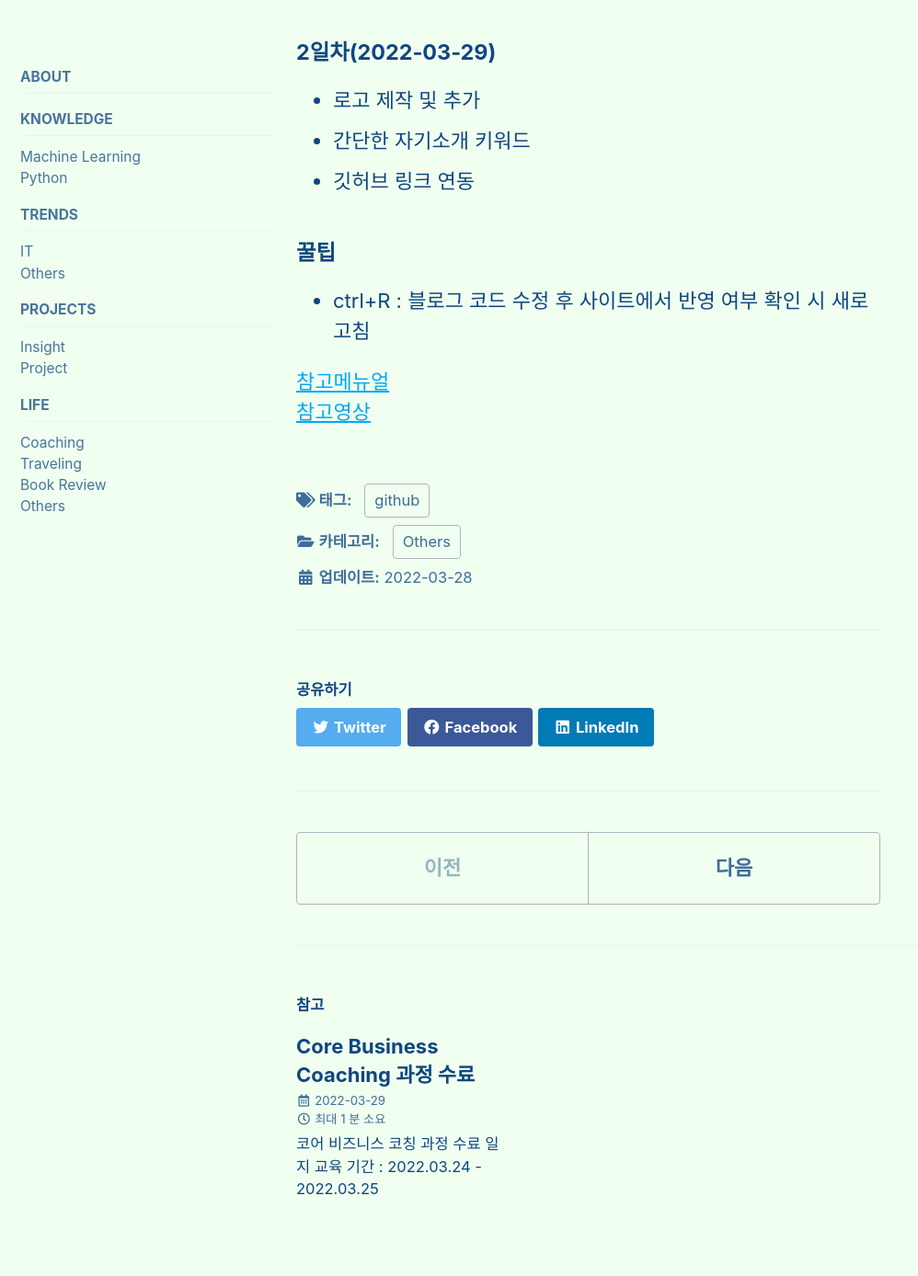
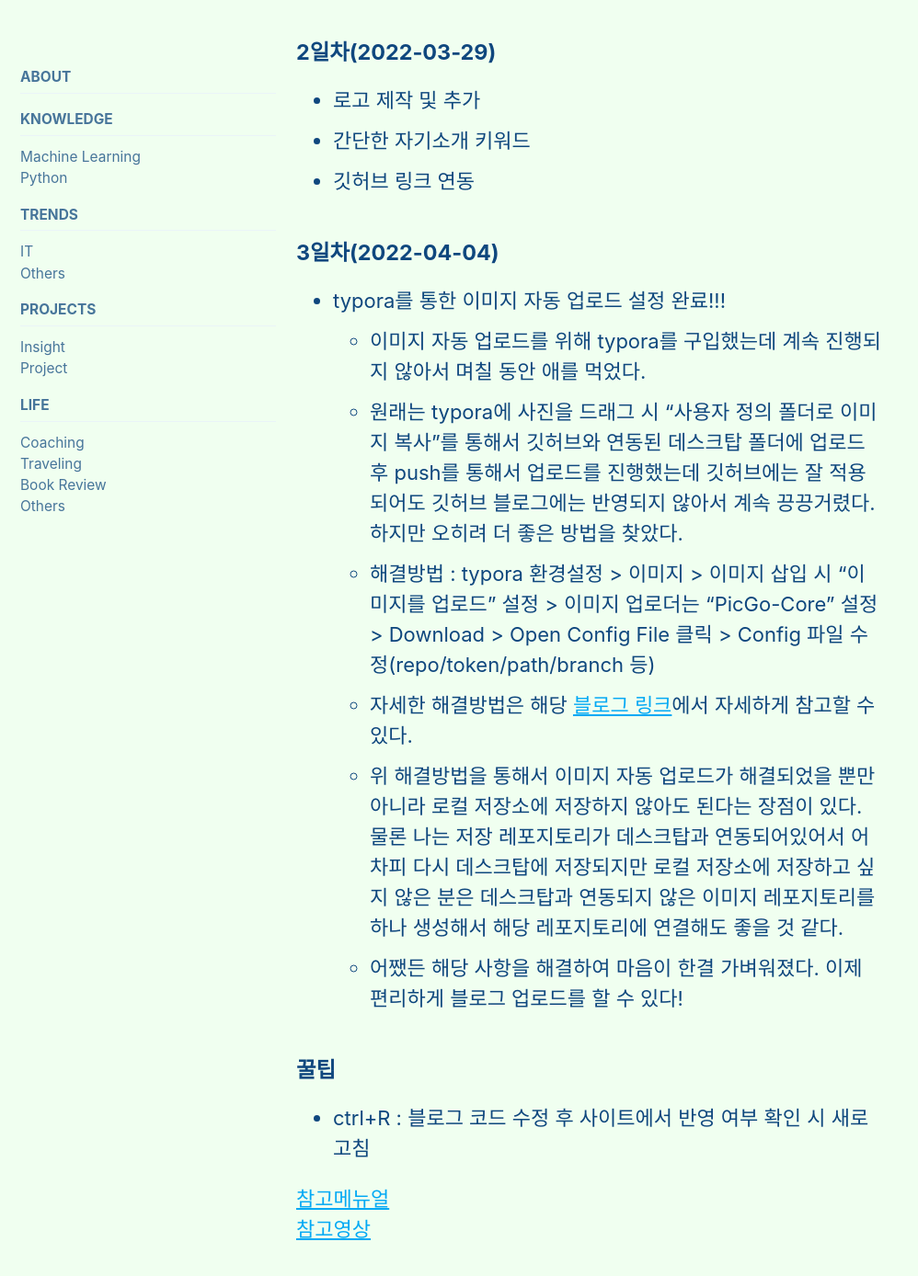
Before and after one commit to hanalog/hanalog.github.io, a Jekyll site: the page built from _posts/2022-03-28-blogsetting.md, in a window 1280 px wide and 1400 px high, scrolled down 1656 px. Shown: the top 1388 px of the window at 92% size, without its empty margins (0-998 px from the left). Built offline with Jekyll 4.4.1, drawn with Linux system fonts in a browser that asks for light colours; cached includes are drawn as plain includes.

Commit message:
Update 2022-03-28-blogsetting.md

```diff
--- a/_posts/2022-03-28-blogsetting.md
+++ b/_posts/2022-03-28-blogsetting.md
@@ -24,6 +24,16 @@ sidebar:
 - 간단한 자기소개 키워드
 - 깃허브 링크 연동
 
+#### 3일차(2022-04-04)
+
+- typora를 통한 이미지 자동 업로드 설정 완료!!!
+  - 이미지 자동 업로드를 위해 typora를 구입했는데 계속 진행되지 않아서 며칠 동안 애를 먹었다.
+  - 원래는 typora에 사진을 드래그 시 "사용자 정의 폴더로 이미지 복사"를 통해서 깃허브와 연동된 데스크탑 폴더에 업로드 후 push를 통해서 업로드를 진행했는데 깃허브에는 잘 적용되어도 깃허브 블로그에는 반영되지 않아서 계속 끙끙거렸다. 하지만 오히려 더 좋은 방법을 찾았다.
+  - 해결방법 : typora 환경설정 > 이미지 > 이미지 삽입 시 "이미지를 업로드"  설정 > 이미지 업로더는  "PicGo-Core" 설정 > Download > Open Config File 클릭 > Config 파일 수정(repo/token/path/branch 등)
+  - 자세한 해결방법은 해당 [블로그 링크](https://donggod.tistory.com/139)에서 자세하게 참고할 수 있다.
+  - 위 해결방법을 통해서 이미지 자동 업로드가 해결되었을 뿐만 아니라 로컬 저장소에 저장하지 않아도 된다는 장점이 있다. 물론 나는 저장 레포지토리가 데스크탑과 연동되어있어서 어차피 다시 데스크탑에 저장되지만 로컬 저장소에 저장하고 싶지 않은 분은 데스크탑과 연동되지 않은 이미지 레포지토리를 하나 생성해서 해당 레포지토리에 연결해도 좋을 것 같다.
+  - 어쨌든 해당 사항을 해결하여 마음이 한결 가벼워졌다. 이제 편리하게 블로그 업로드를 할 수 있다!
+
 #### 꿀팁
 - ctrl+R : 블로그 코드 수정 후 사이트에서 반영 여부 확인 시 새로고침
 
```
